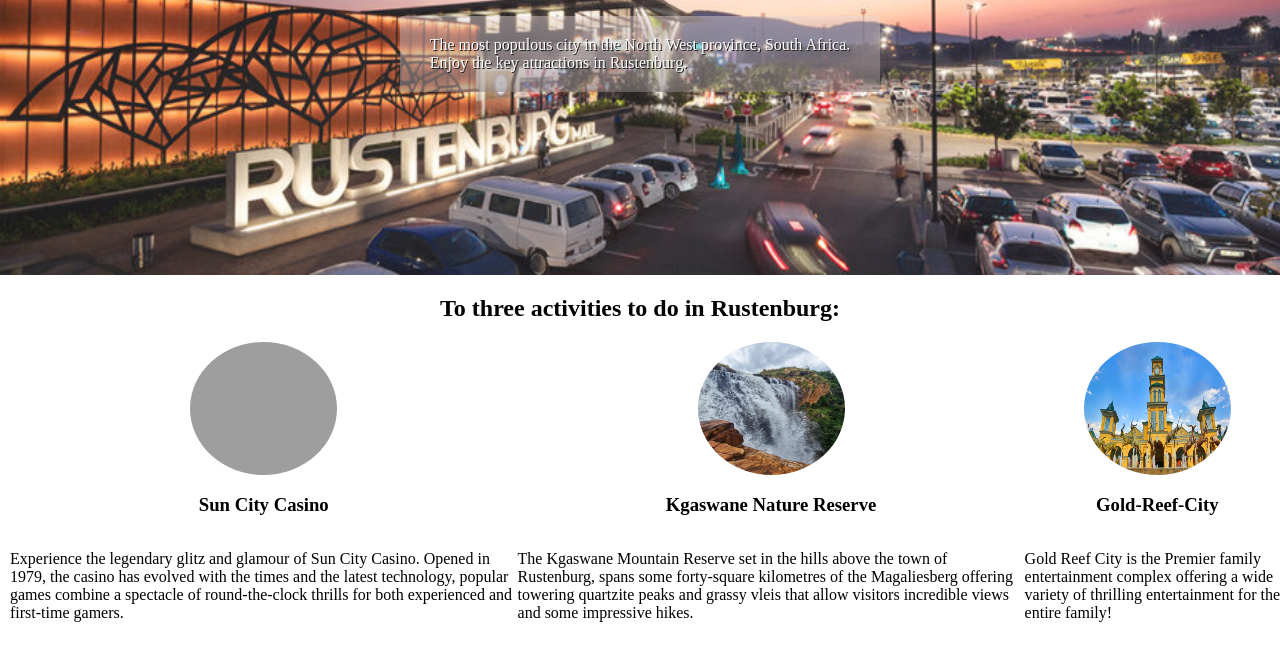
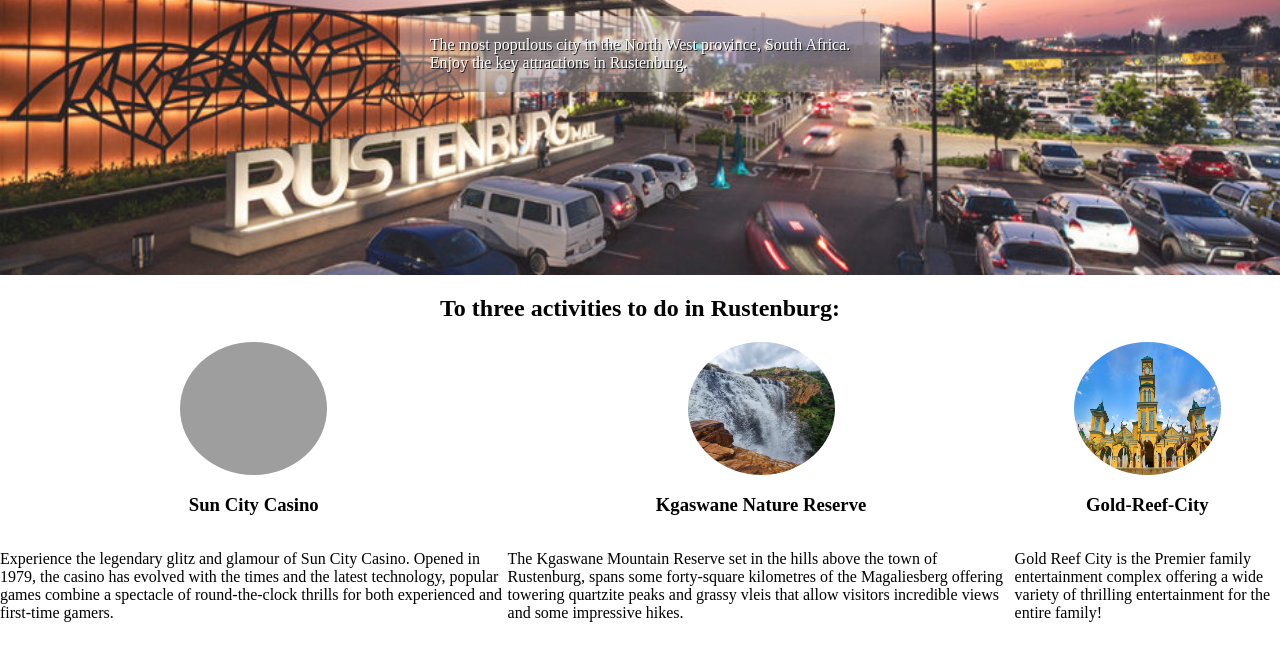
Before and after one commit to KoketsoMoilwe20/Solo-Project-Hometown-Homepage-Scrimba-, a plain HTML site: page index.html in a window 1280 px wide. Shown: the part 175-836 px from the top of the page. Before the commit the page ends 813 px from the top, so only its background shows below. Drawn offline with Linux system fonts and the light colour scheme; grey boxes are pictures that could not be loaded.

Commit message:
Update activities layout

```diff
--- a/styles.css
+++ b/styles.css
@@ -44,13 +44,9 @@
 
 .activities {
     display: flex;
-    flex-direction: row;
     align-items: start;
-    width: 100%;
-    justify-content: center;
-    gap: 3;
-    margin-left: 10px;
-    margin-right: 10px;
+    justify-content: space-around;
+    height: 400px;
 }
 
  .activity-1 {
```
